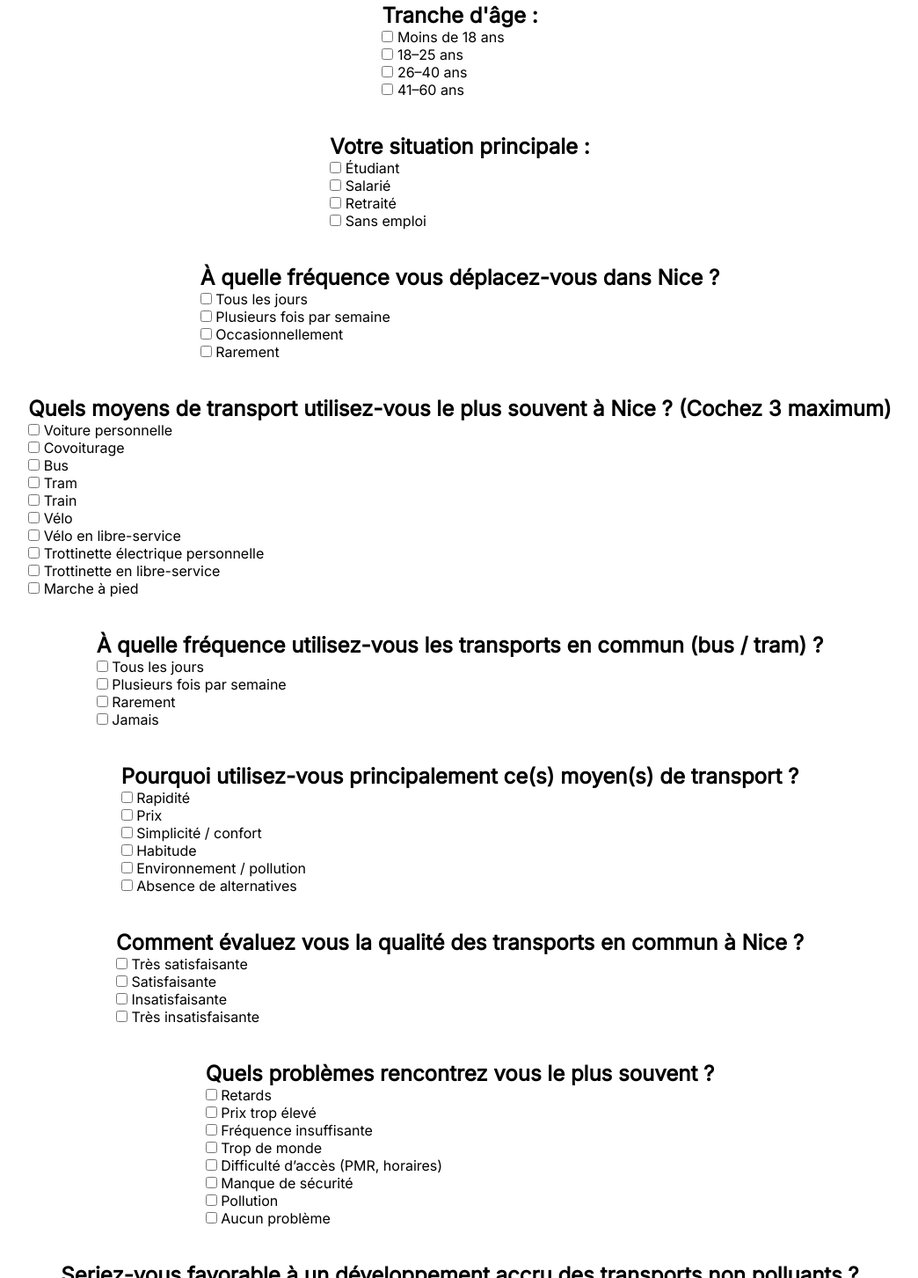
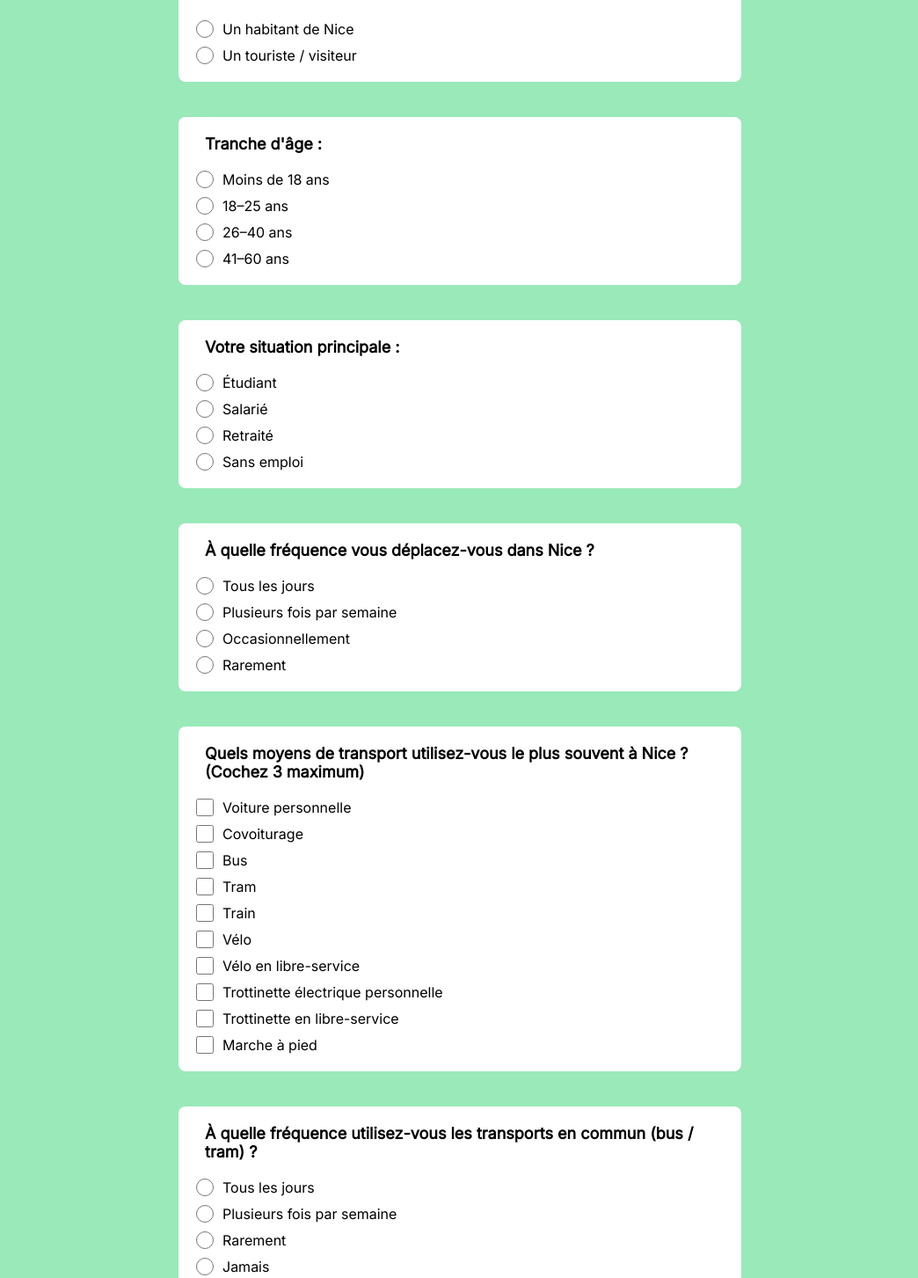
Before and after one commit to jojo8356/SAE-Eco, a plain HTML site: page questionnaire.html in a window 1280 px wide. Shown: the part 241-1694 px from the top of the page at 88% size, without its empty margins (117-1161 px from the left). Drawn offline with Linux system fonts and the light colour scheme.

Commit message:
finish questionnaire

```diff
--- a/questionnaire.html
+++ b/questionnaire.html
@@ -22,17 +22,17 @@
         <li><a href="#">Réponses</a></li>
       </ul>
     </header>
-    <main>
+    <main id="questionnaire">
       <h1>Mobilité et Transports à Nice</h1>
 
       <div class="question">
         <h2>Vous êtes :</h2>
         <div class="question_checkbox">
-          <input type="checkbox" />
+          <input type="radio" name="0" />
           <label for="">Un habitant de Nice</label>
         </div>
         <div class="question_checkbox">
-          <input type="checkbox" />
+          <input type="radio" name="0"/>
           <label for="">Un touriste / visiteur</label>
         </div>
       </div>
@@ -40,57 +40,57 @@
       <div class="question">
         <h2>Tranche d'âge :</h2>
         <div class="question_checkbox">
-          <input type="checkbox" />
+          <input type="radio" name="1"/>
           <label for="">Moins de 18 ans</label>
         </div>
         <div class="question_checkbox">
-          <input type="checkbox" />
+          <input type="radio" name="1"/>
           <label for="">18–25 ans</label>
         </div>
         <div class="question_checkbox">
-          <input type="checkbox" />
+          <input type="radio" name="1"/>
           <label for="">26–40 ans</label>
         </div>
         <div class="question_checkbox">
-          <input type="checkbox" />
+          <input type="radio" name="1"/>
           <label for="">41–60 ans</label>
         </div>
       </div>
       <div class="question">
         <h2>Votre situation principale :</h2>
         <div class="question_checkbox">
-          <input type="checkbox" />
+          <input type="radio" name="2"/>
           <label for="">Étudiant</label>
         </div>
         <div class="question_checkbox">
-          <input type="checkbox" />
+          <input type="radio" name="2"/>
           <label for="">Salarié</label>
         </div>
         <div class="question_checkbox">
-          <input type="checkbox" />
+          <input type="radio" name="2"/>
           <label for="">Retraité</label>
         </div>
         <div class="question_checkbox">
-          <input type="checkbox" />
+          <input type="radio" name="2"/>
           <label for="">Sans emploi</label>
         </div>
       </div>
       <div class="question">
         <h2>À quelle fréquence vous déplacez-vous dans Nice ?</h2>
         <div class="question_checkbox">
-          <input type="checkbox" />
+          <input type="radio" name="3"/>
           <label for="">Tous les jours</label>
         </div>
         <div class="question_checkbox">
-          <input type="checkbox" />
+          <input type="radio" name="3"/>
           <label for="">Plusieurs fois par semaine</label>
         </div>
         <div class="question_checkbox">
-          <input type="checkbox" />
+          <input type="radio" name="3"/>
           <label for="">Occasionnellement</label>
         </div>
         <div class="question_checkbox">
-          <input type="checkbox" />
+          <input type="radio" name="3"/>
           <label for="">Rarement</label>
         </div>
       </div>
@@ -146,19 +146,19 @@
           ?
         </h2>
         <div class="question_checkbox">
-          <input type="checkbox" />
+          <input type="radio" name="4"/>
           <label for="">Tous les jours</label>
         </div>
         <div class="question_checkbox">
-          <input type="checkbox" />
+          <input type="radio" name="4"/>
           <label for="">Plusieurs fois par semaine</label>
         </div>
         <div class="question_checkbox">
-          <input type="checkbox" />
+          <input type="radio" name="4"/>
           <label for="">Rarement</label>
         </div>
         <div class="question_checkbox">
-          <input type="checkbox" />
+          <input type="radio" name="4"/>
           <label for="">Jamais</label>
         </div>
       </div>
@@ -167,27 +167,27 @@
           Pourquoi utilisez-vous principalement ce(s) moyen(s) de transport ?
         </h2>
         <div class="question_checkbox">
-          <input type="checkbox" />
+          <input type="radio" name="5"/>
           <label for="">Rapidité</label>
         </div>
         <div class="question_checkbox">
-          <input type="checkbox" />
+          <input type="radio" name="5"/>
           <label for="">Prix</label>
         </div>
         <div class="question_checkbox">
-          <input type="checkbox" />
+          <input type="radio" name="5"/>
           <label for="">Simplicité / confort</label>
         </div>
         <div class="question_checkbox">
-          <input type="checkbox" />
+          <input type="radio" name="5"/>
           <label for="">Habitude</label>
         </div>
         <div class="question_checkbox">
-          <input type="checkbox" />
+          <input type="radio" name="5"/>
           <label for="">Environnement / pollution</label>
         </div>
         <div class="question_checkbox">
-          <input type="checkbox" />
+          <input type="radio" name="5"/>
           <label for="">Absence de alternatives</label>
         </div>
       </div>
@@ -196,19 +196,19 @@
           Comment évaluez vous la qualité des transports en commun à Nice ?
         </h2>
         <div class="question_checkbox">
-          <input type="checkbox" />
+          <input type="radio" name="6"/>
           <label for="">Très satisfaisante</label>
         </div>
         <div class="question_checkbox">
-          <input type="checkbox" />
+          <input type="radio" name="6"/>
           <label for="">Satisfaisante</label>
         </div>
         <div class="question_checkbox">
-          <input type="checkbox" />
+          <input type="radio" name="6"/>
           <label for="">Insatisfaisante</label>
         </div>
         <div class="question_checkbox">
-          <input type="checkbox" />
+          <input type="radio" name="6"/>
           <label for="">Très insatisfaisante</label>
         </div>
       </div>
@@ -253,19 +253,19 @@
           polluants ?
         </h2>
         <div class="question_checkbox">
-          <input type="checkbox" />
+          <input type="radio" name="7"/>
           <label for="">Oui absolument</label>
         </div>
         <div class="question_checkbox">
-          <input type="checkbox" />
+          <input type="radio" name="7"/>
           <label for="">Plutôt oui</label>
         </div>
         <div class="question_checkbox">
-          <input type="checkbox" />
+          <input type="radio" name="7"/>
           <label for="">Plutôt non</label>
         </div>
         <div class="question_checkbox">
-          <input type="checkbox" />
+          <input type="radio" name="7"/>
           <label for="">Non</label>
         </div>
       </div>
--- a/styles.css
+++ b/styles.css
@@ -1,10 +1,10 @@
 :root {
-  --primary-bg: oklch(79.2% 0.209 151.711); /* vert neutre */
-  --primary-color: oklch(72.3% 0.219 149.579);
+  --primary-bg: #05df72;
+  --primary-color: #00c951;
   --main-fonts: "Inter", Arial, Helvetica, sans-serif;
   --gap-home: 5vh;
-  --info-color: oklch(68.5% 0.169 237.323);
-  --info-bg-color: oklch(95.1% 0.026 236.824);
+  --info-color: #00a6f4;
+  --info-bg-color: #dff2fe;
 }
 
 *,
@@ -99,7 +99,7 @@ footer {
 #methods {
   padding: 20px;
   background-color: oklch(92.5% 0.084 155.995);
-  border: 4px solid oklch(79.2% 0.209 151.711);
+  border: 4px solid var(--primary-bg);
   border-radius: 20px;
 }
 
@@ -162,3 +162,43 @@ footer > ul {
   font-size: 20px;
   border-radius: 10px;
 }
+
+#questionnaire{
+    background-color: rgba(0, 201, 81, 0.4);
+}
+
+#questionnaire > h1{
+    border-radius: 10px;
+    background-color: white;
+    padding: 10px 20px;
+    margin-top: var(--gap-home);
+    border-top: 8px solid var(--primary-bg);
+}
+
+.question{
+    background-color: white;
+    padding: 20px;
+    display: flex;
+    flex-direction: column;
+    width: 50vw;
+    gap: 10px;
+    border-radius: 8px;
+}
+
+.question > h2{
+    justify-self: center;
+    font-size: 18px;
+    margin-bottom: 10px;
+    margin-left: 10px;
+}
+
+input[type="radio"], input[type="checkbox"]{
+    width: 20px;
+    height: 20px;
+}
+
+.question_checkbox{
+    display: flex;
+    align-items: center;
+    gap: 10px;
+}
```
